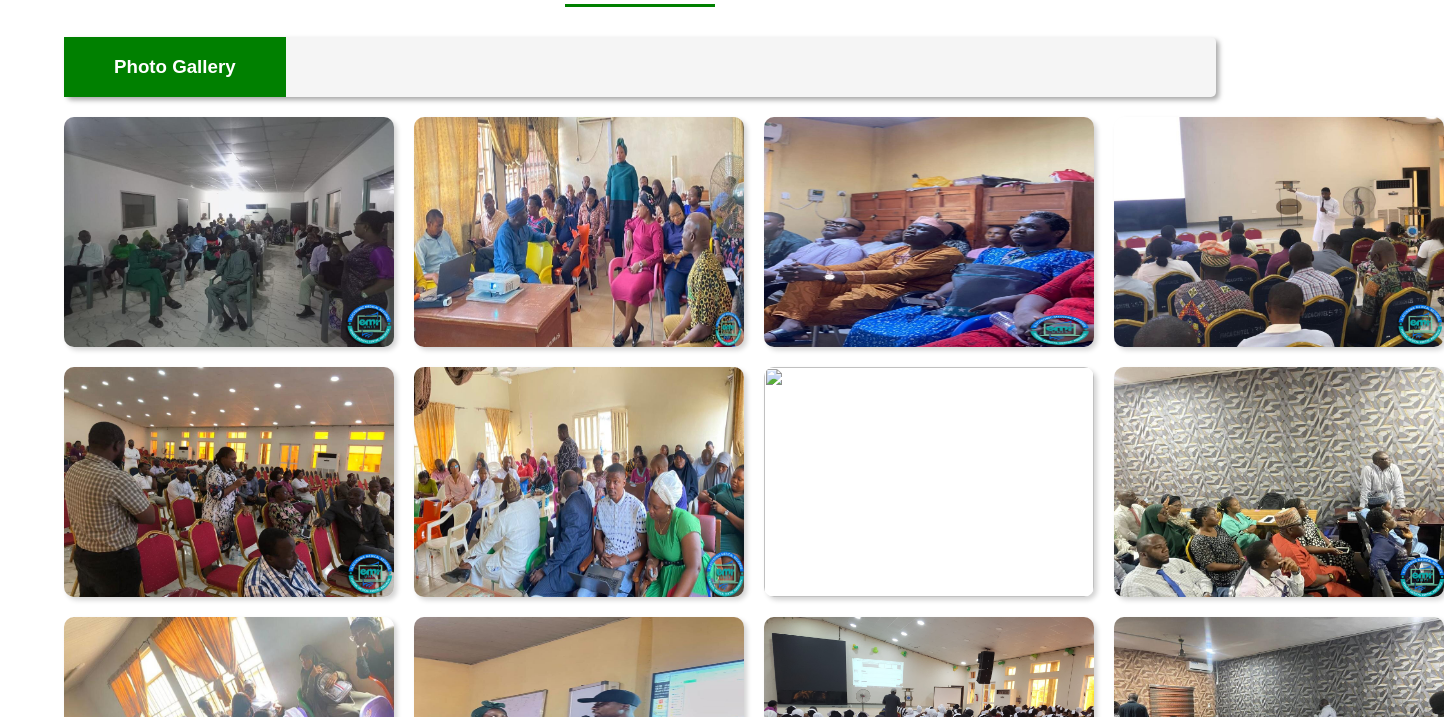
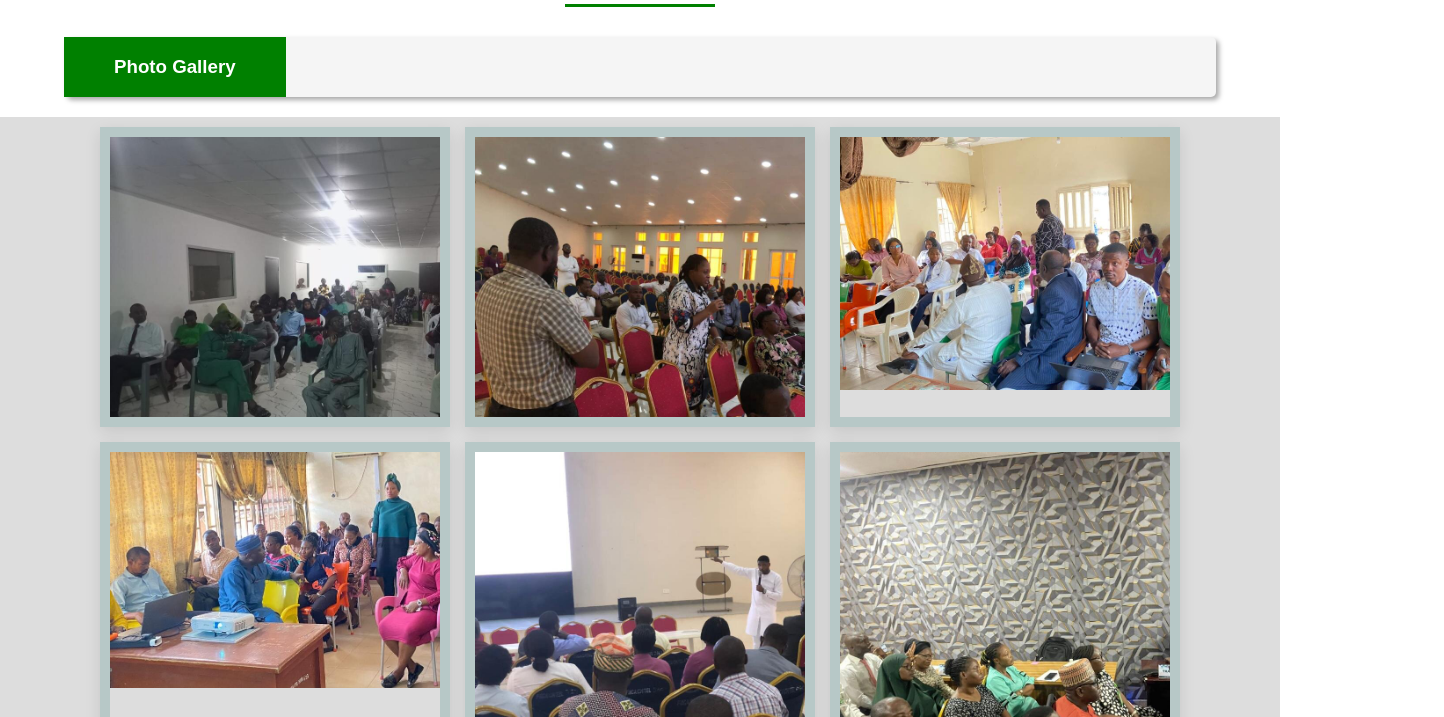
Before and after one commit to lafinessetech/EMR-WEB-UPD-latest_upd_new, a plain HTML site: page gallery.html in a window 1280 px wide. Shown: the part 83-800 px from the top of the page, 1444 px wide, since content can reach past the window. Drawn offline with Linux system fonts and the light colour scheme.

Commit message:
new gallery

```diff
--- a/gallery.css
+++ b/gallery.css
@@ -3,9 +3,6 @@
     padding: 0;
     box-sizing: border-box;
     font-family: sans-serif;
-}
-input{
-    display: none;
 }
 .container{
     width: 100%;
@@ -57,91 +54,67 @@ h3{
     padding: 0 50px;
     color: white;
 }
-label{display: inline-block;
+.wrapper{
+    position: relative;
+    min-height: 100vh;
+    background-color: #ddd;
+}
+.wrapper .image-wrapper{
+    display: flex;
+    flex-wrap: wrap;
+    gap: 15px;
+    justify-content: center;
+    padding: 10px;
+}
+.wrapper .image-wrapper .image{
+    height: 300px;
+    width: 350px;
+    border: 10px solid #b7c8c7;
+    box-shadow: 0 5px 15px rgba(0,0,0,.1);
+    overflow: hidden;
+    cursor: pointer;
+}
+.wrapper .image-wrapper .image img{
+    width: 450px;
+}
+.wrapper .container img{
     height: 100%;
-
-    margin: 0 20px;
-    line-height: 60px;
-    font-size: 18px;
-    color: gray;
-    cursor: pointer;
-    transition:color 0.5s;
+    width: 100%;
+    object-fit: cover;
+    transition: .2s linear;
 }
-label:hover{
-    color: black;
+.wrapper .image-wrapper img:hover{
+    transform: scale(1.1);
 
 }
-.photo-gallery{
-    width: 90%;
-    margin: auto;
-    display: grid;
-    grid-template-columns: repeat(4, 1fr);
-    grid-gap: 20px;
+.wrapper .popup-image{
+    position: fixed;
+    top: 0; left:0;
+    background: rgb(16, 5, 4);
+    height: 100%;
+    width: 100%;
+    z-index: 100;
+    display: none;
 }
-.pic{
-    position: relative;
-    height: 230px;
-    border-radius: 10px;
-    box-shadow: 3px 3px 5px lightgrey;
+.wrapper .popup-image span{
+    position: absolute;
+    top: 0; right:10px;
+    font-size: 60px;
+    font-weight: bolder;
+    color: #fff;
     cursor: pointer;
-    transition: 0.5s;
+    z-index: 100;
 }
-.pic img{
-    width: 330px;
-    height: 100%;
-    border-radius: 10px;
-    transition: 0.5s;
+.wrapper .popup-image img{
+    position: absolute;
+    top: 50%; left:50%;
+    transform: translate(-50%, -50%);
+    border-radius: 5px;
+    width: 750px;
+    object-fit: cover;
 }
-.pic::before{
-    content: "PHOTO GALLERY";
-    position: absolute;
-    top: 50%;
-    left: 50%;
-    transform: translate(-50%, -50%);
-    color: green;
-    font-size: 20px;
-    font-weight: bold;
-    width: 100%;
-    margin-top: -100px;
-    opacity: 0;
-    transition: .3s;
-    transition-delay: .3s;
-    z-index: 1;
+@media(max-width:768px){
+    .wrapper .popup-image img(
+        width:95%;
+    )
 }
-.pic::after{
-    content: '';
-    width: 100%;
-    bottom: 0;
-    left: 0;
-    border-radius: 10px;
-    height: 0;
-    background-color: black;
-    transition: .3s;
-}
-.pic:hover::after{
-    height: 100%;
-}
-.pic:hover::before{
-    margin-top: 0;
-    opacity: 1;
-}
-#check1:checked ~ .container .photo-gallery .pic{
-    opacity: 1;
-    transform: scale(1);
-    position: relative;
-}
-#check2:checked ~ .container .photo-gallery .training{
-    transform: scaleX(1);
-    opacity: 1;
-    position: relative;
-}
-#check3:checked ~ .container .photo-gallery .networking{
-    transform: scaleX(1);
-    opacity: 1;
-    position: relative;
-}
-#check4:checked~ .container .photo-gallery .clinical{
-    transform: scaleX(1);
-    opacity: 1;
-    position: relative;
-}
--- a/gallery.html
+++ b/gallery.html
@@ -8,10 +8,6 @@
 
 </head>
 <body>
-      <input type="radio" name="photos" id="check1" checked>
-      <input type="radio" name="photos" id="check2">
-      <input type="radio" name="photos" id="check3">
-      <input type="radio" name="photos" id="check4">
       <div class="container">
         <h1>OUR PHOTO GALLERY</h1>
         <div class="top-content">
@@ -21,45 +17,38 @@
             <label for="check3"></label>
             <label for="check4"></label>
         </div>
+        <div class="wrapper">
+            <div class="image-wrapper">
+                <div class="image"><img src="imagges/training1.jpg" alt=""></div>
+                <div class="image"><img src="imagges/training4.jpg" alt=""></div>
+                <div class="image"><img src="imagges/training5.jpg" alt=""></div>
+                <div class="image"><img src="imagges/training2.jpg" alt=""></div>
+                <div class="image"><img src="imagges/training3.jpg" alt=""></div>
+                <div class="image"><img src="imagges/training8.jpg" alt=""></div>
+                <div class="image"><img src="imagges/training9.jpg" alt=""></div>
+                <div class="image"><img src="imagges/training10.jpg" alt=""></div>
+                <div class="image"><img src="imagges/training11.jpg" alt=""></div>
+                <div class="image"><img src="imagges/training2 (1).jpg" alt=""></div>
+                <div class="image"><img src="imagges/training7.jpg" alt=""></div>
+                <div class="image"><img src="imagges/training3.jpg" alt=""></div>
+            </div>
 
-        <div class="photo-gallery">
-            <div class="pic clinical">
+            <div class="popup-image">
+                <span>&times;</span>
                 <img src="imagges/training1.jpg" alt="">
-            </div>
-            <div class="pic training">
-                <img src="imagges/training2.jpg" alt="">
-            </div>
-            <div class=" pic network">
-                <img src="imagges/training2 (1).jpg" alt="">
-            </div>
-            <div class="pic clinical">
-                <img src="imagges/training3.jpg" alt="">
-            </div>
-            <div class="pic training">
-                <img src="imagges/training4.jpg" alt="">
-            </div>
-            <div class="pic training">
-                <img src="imagges/training5.jpg" alt="">
-            </div>
-            <div class="pic clinical">
-                <img src="clinical3.jpg" alt="">
-            </div>
-            <div class="pic training">
-                <img src="imagges/training8.jpg" alt="">
-            </div>
-            <div class="pic network">
-                <img src="imagges/training9.jpg" alt="">
-            </div>
-            <div class="pic training">
-                <img src="imagges/training10.jpg" alt="">
-            </div>
-            <div class="pic training">
-                <img src="imagges/training11.jpg" alt="">
-            </div>
-            <div class="pic training">
-                <img src="imagges/training7.jpg" alt="">
+
             </div>
         </div>
-      </div>
+        <script>
+            document.querySelectorAll('.image-wrapper img').forEach(image=>{
+                image.onclick = () =>{
+                    document.querySelector('.popup-image').style.display = 'block';
+                    document.querySelector('.popup-image img').src = image.getAttribute('src');
+                }
+            })
+            document.querySelector('.popup-image span').onclick = () =>{
+                document.querySelector('.popup-image').style.display = 'none';
+            }
+        </script>
 </body>
 </html>
```
Also changed, not shown: imagges/niyi.jpg (added).
